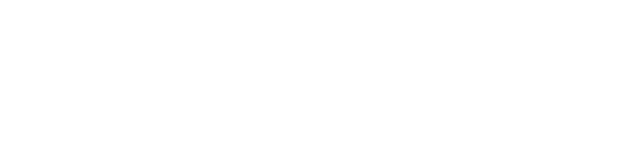
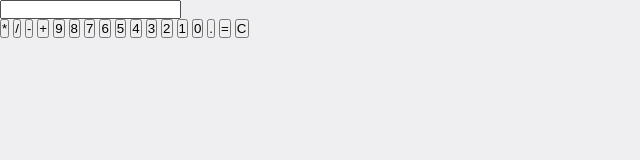
Before and after one commit to Ismail-MIah/Calculator_Project, a plain HTML site: page index.html in a window 1280 px wide. Shown: the whole page, without its empty margins (0-640 px from the left). Drawn offline with Linux system fonts and the light colour scheme.

Commit message:
finish html code

```diff
--- a/index.html
+++ b/index.html
@@ -7,7 +7,34 @@
     <link rel="stylesheet" href="./style.css" />
     <title>Calculator</title>
   </head>
+  <body>
+    <section class="calculator">
+      <form>
+        <input type="text" class="screen" />
+      </form>
+      <div class="buttons">
+        <button type="button" class="btn btn-yellow" data-num="*">*</button>
+        <button type="button" class="btn btn-yellow" data-num="/">/</button>
+        <button type="button" class="btn btn-yellow" data-num="-">-</button>
+        <button type="button" class="btn btn-yellow" data-num="+">+</button>
 
-  <script src="./index.js"></script>
-  <body></body>
+        <button type="button" class="btn btn-gray" data-num="9">9</button>
+        <button type="button" class="btn btn-gray" data-num="8">8</button>
+        <button type="button" class="btn btn-gray" data-num="7">7</button>
+        <button type="button" class="btn btn-gray" data-num="6">6</button>
+        <button type="button" class="btn btn-gray" data-num="5">5</button>
+        <button type="button" class="btn btn-gray" data-num="4">4</button>
+        <button type="button" class="btn btn-gray" data-num="3">3</button>
+        <button type="button" class="btn btn-gray" data-num="2">2</button>
+        <button type="button" class="btn btn-gray" data-num="1">1</button>
+        <button type="button" class="btn btn-gray" data-num="0">0</button>
+        <button type="button" class="btn btn-gray" data-num=".">.</button>
+
+        <button type="button" class="btn btn-blue">=</button>
+        <button type="button" class="btn btn-red">C</button>
+      </div>
+    </section>
+
+    <script src="./index.js"></script>
+  </body>
 </html>
--- a/style.css
+++ b/style.css
@@ -0,0 +1,10 @@
+* {
+  margin: 0;
+  padding: 0;
+  box-sizing: border-box;
+}
+
+body {
+  min-height: 100vh;
+  background-color: #efeff2;
+}
```
